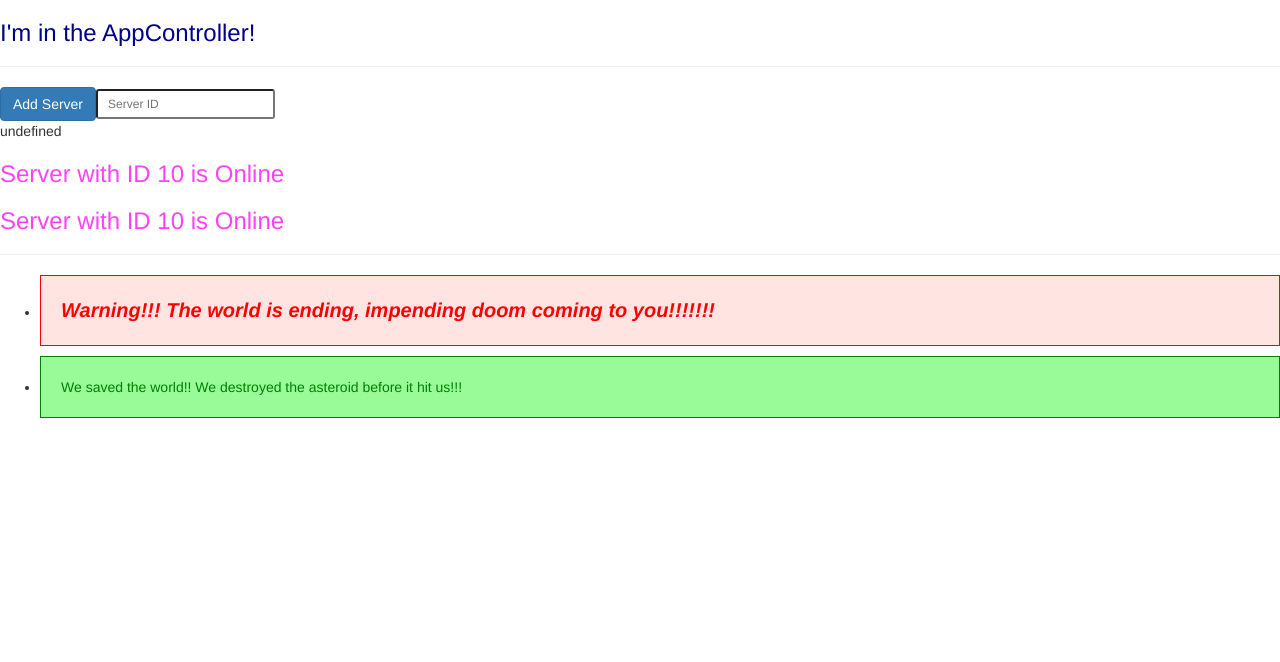
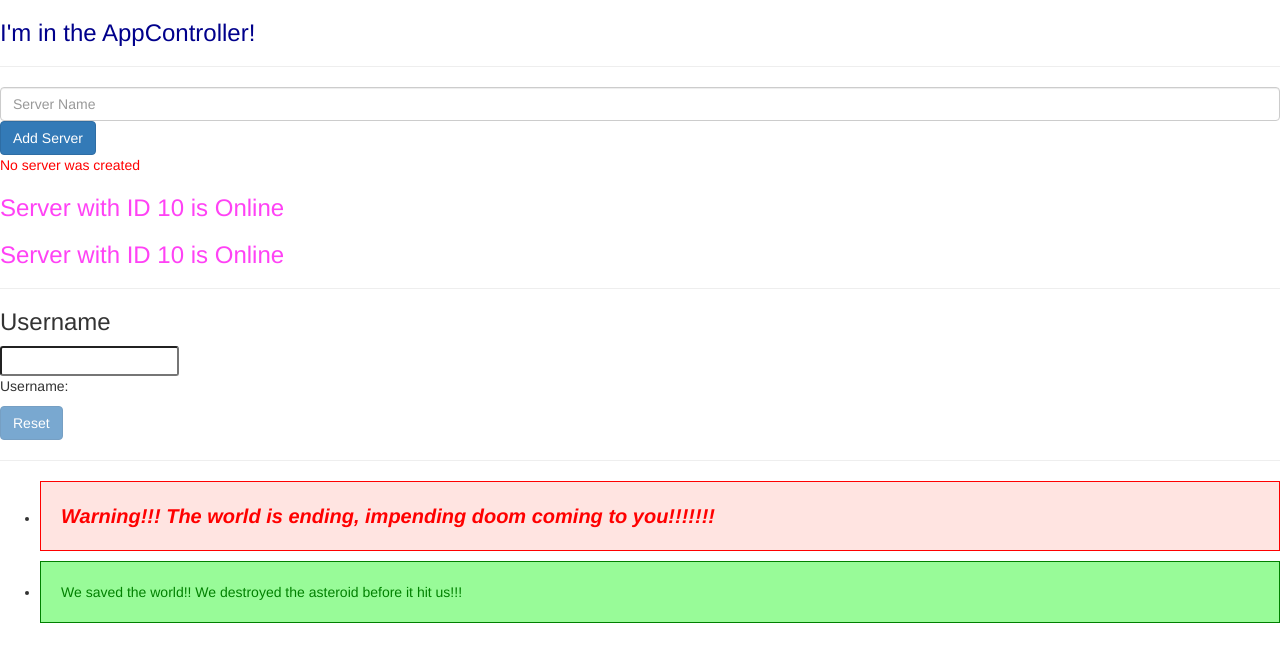
Before and after one commit to asantos1031/AngularLearn, an Angular app in the folder angularFirstProject/: page / in a window 1280 px wide. Shown: the top 662 px of the page. Built offline with nearby package versions, Linux system fonts and the light colour scheme.

Commit message:
Completed Assignment 2

```diff
--- a/angularFirstProject/src/app/app.component.html
+++ b/angularFirstProject/src/app/app.component.html
@@ -2,6 +2,7 @@
 <hr>
 <app-servers></app-servers>
 <hr>
+<app-username-input></app-username-input>
+<hr>
 <app-warning-alert></app-warning-alert>
-
 <p class="app-success-alert"></p>
--- a/angularFirstProject/src/app/app.module.ts
+++ b/angularFirstProject/src/app/app.module.ts
@@ -6,6 +6,8 @@ import {ServerComponent} from './Server/server.component';
 import { ServersComponent } from './servers/servers.component';
 import { WarningAlertComponent } from './warning-alert/warning-alert.component';
 import { SuccessAlertComponent } from './success-alert/success-alert.component';
+import {FormsModule} from '@angular/forms';
+import { UsernameInputComponent } from './username-input/username-input.component';
 
 @NgModule({
   declarations: [
@@ -13,10 +15,12 @@ import { SuccessAlertComponent } from './success-alert/success-alert.component';
     ServerComponent,
     ServersComponent,
     WarningAlertComponent,
-    SuccessAlertComponent
+    SuccessAlertComponent,
+    UsernameInputComponent
   ],
   imports: [
     BrowserModule,
+    FormsModule
   ],
   providers: [],
   bootstrap: [AppComponent]
--- a/angularFirstProject/src/app/servers/servers.component.css
+++ b/angularFirstProject/src/app/servers/servers.component.css
@@ -1,3 +1,7 @@
 h3{
   color:red;
 }
+
+p.serverCreate{
+  color:red;
+}
--- a/angularFirstProject/src/app/servers/servers.component.html
+++ b/angularFirstProject/src/app/servers/servers.component.html
@@ -1,6 +1,22 @@
-<button class="btn btn-primary" [disabled]="!allowNewServer">Add Server</button>
-<input class="input-sm" placeholder="Server ID" type="number" [value]="serverID">
-<p [innerText]="serverID"></p>
+<!--<input class="form-control"-->
+<!--       placeholder="Server Name"-->
+<!--       (input)="onUpdateServerName($event)"-->
+<!--      >-->
+
+<input class="form-control"
+       placeholder="Server Name"
+       [(ngModel)]="serverName"
+>
+
+<button
+  class="btn btn-primary"
+  [disabled]="!allowNewServer"
+  (click)="onCreateServer()"
+>
+  Add Server
+</button>
+
+<p class="serverCreate">{{serverCreationStatus}}</p>
 
 <app-server></app-server>
 <app-server></app-server>
--- a/angularFirstProject/src/app/servers/servers.component.ts
+++ b/angularFirstProject/src/app/servers/servers.component.ts
@@ -8,7 +8,8 @@ import { Component, OnInit } from '@angular/core';
 export class ServersComponent implements OnInit {
 
   allowNewServer = false;
-  serverID: number;
+  serverCreationStatus = 'No server was created';
+  serverName = '';
 
   allowServer() {
     setTimeout(() => {this.allowNewServer = true; }, 2000);
@@ -18,6 +19,15 @@ export class ServersComponent implements OnInit {
     this.allowServer();
   }
 
+  onCreateServer() {
+    this.serverCreationStatus = 'Server was created with name \"' + this.serverName  + '\"';
+  }
+
+  onUpdateServerName(event: Event) {
+    // @ts-ignore
+    this.serverName = event.target.value;
+  }
+
   ngOnInit() {
   }
 
--- /dev/null
+++ b/angularFirstProject/src/app/username-input/username-input.component.html
@@ -0,0 +1,15 @@
+<h3>Username</h3>
+
+<input
+  class="input-sm"
+[(ngModel)]="userName"
+>
+
+<p>Username: {{userName}}</p>
+
+<button class="btn btn-primary"
+        [disabled]="userName.length === 0"
+        (click)="userName = ''"
+>
+  Reset
+</button>
--- /dev/null
+++ b/angularFirstProject/src/app/username-input/username-input.component.ts
@@ -0,0 +1,18 @@
+import { Component, OnInit } from '@angular/core';
+
+@Component({
+  selector: 'app-username-input',
+  templateUrl: './username-input.component.html',
+  styleUrls: ['./username-input.component.css']
+})
+export class UsernameInputComponent implements OnInit {
+  userName = '';
+
+  constructor() {
+
+  }
+
+  ngOnInit() {
+  }
+
+}
```
Also changed, not shown: angularFirstProject/src/app/username-input/username-input.component.css (added).
